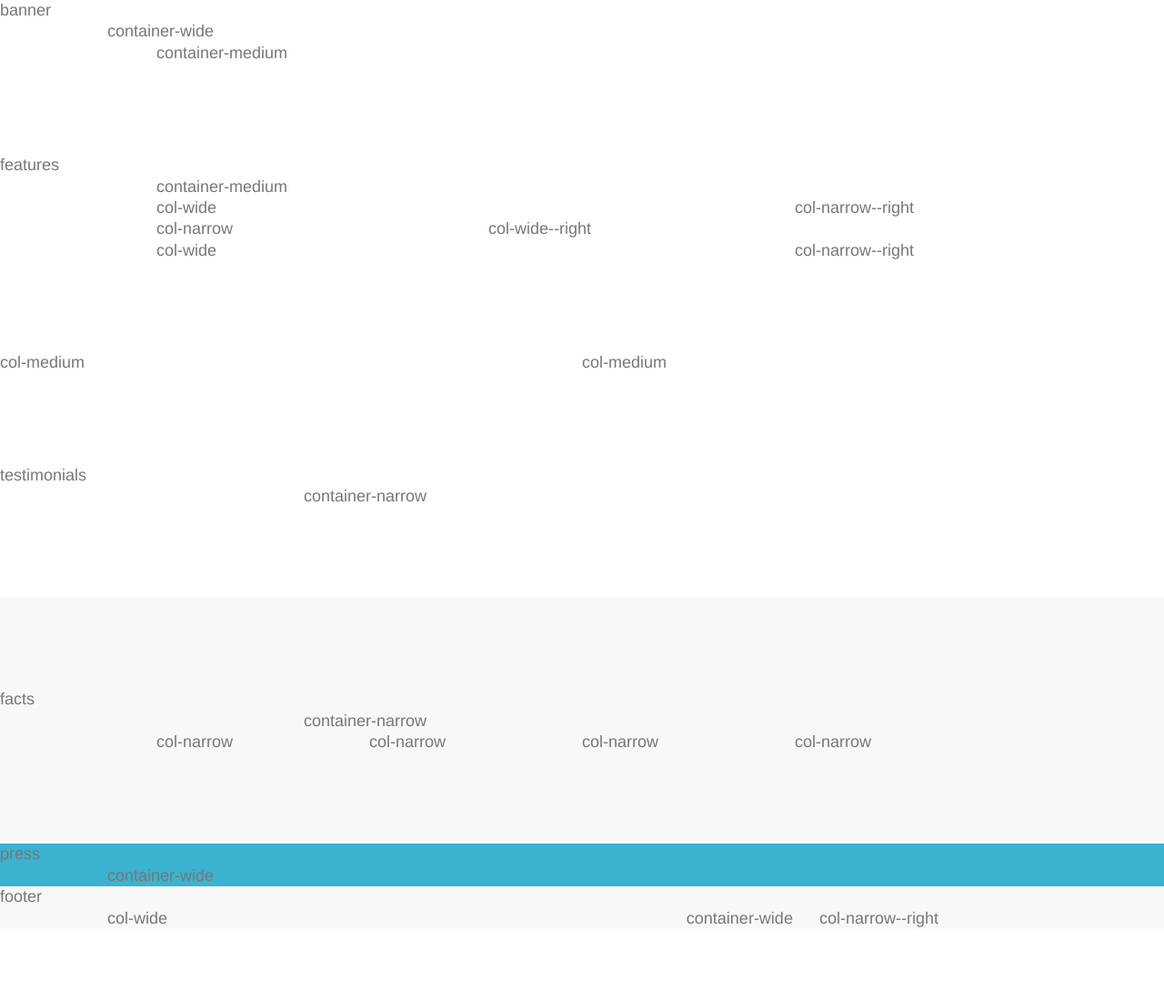
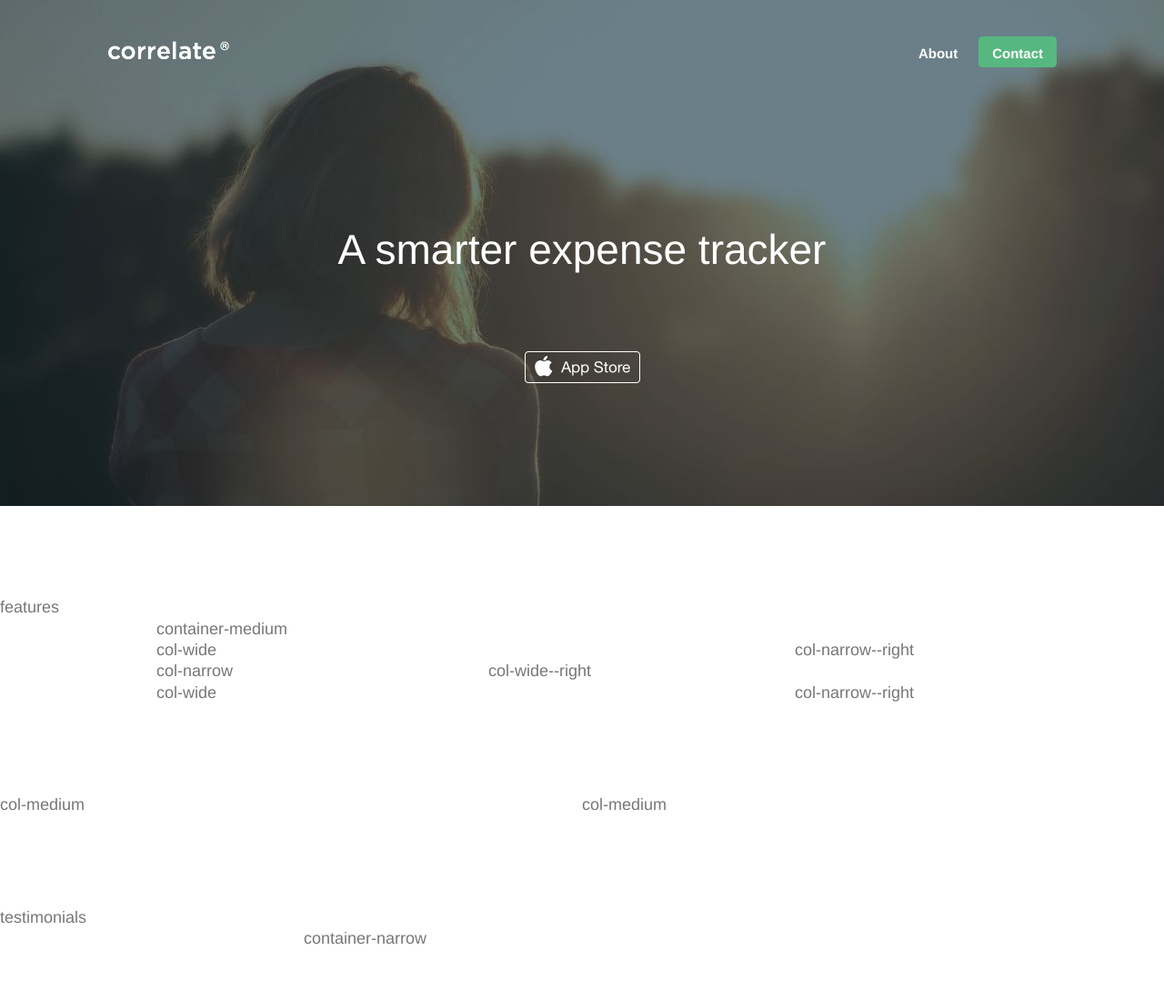
Before and after one commit to JStoneWrites/sitepoint-html-css, a plain HTML site: page index.html in a window 1280 px wide. Shown: the top 1100 px of the page at 91% size. Before the commit the page ends 1021 px from the top, so only its background shows below. Drawn offline with Linux system fonts and the light colour scheme.

Commit message:
End Lesson 5

```diff
--- a/assets/css/modules.css
+++ b/assets/css/modules.css
@@ -1,14 +1,135 @@
 /* ----------------------------
 banner
 ---------------------------- */
+.row--banner
+{
+  background-color: #626e6d;
+  background-image: url(../img/banner-small.jpg);
+  background-repeat: no-repeat;
+  background-position: center;
+  background-size: cover;
+}
+
+@media (min-width: 38em)
+{
+  .row--banner { background-image: url(../img/banner.jpg); }
+}
 
 /* ----------------------------
 header
 ---------------------------- */
+.header
+{
+  padding: 1.25em 1em;
+  /* 20px/16px - 16px/16px */
+}
+
+.header__logo
+{
+  float: left;
+  padding-top: .2em;
+}
+
+.header__nav
+{
+  float: right;
+  width: 150px;
+}
+
+.header__nav ul
+{
+  margin: 0;
+  padding: 0;
+  list-style: none;
+  text-align: right;
+}
+
+.header__nav li
+{
+  display: inline-block;
+  margin: 0;
+}
+
+.header__nav a
+{
+  display: block;
+  margin-right: .2em;
+  padding: 0.6em 1em 0.4em;
+  border-radius: .3em;
+  color: #fff;
+  background: none;
+  font-size: 0.8125em;
+  /* 13px/16px */
+  font-weight: bold;
+  text-decoration: none;
+}
+
+.header__nav-contact a { margin-right: 0; }
+
+.current a
+{
+  color: #fff;
+  background: #56b880;
+}
+
+.header__nav a:focus { background: #000; }
+.header__nav a:hover { background: #3BB2D0; }
+.header__nav a:active { background: #AF0000; }
+
+@media (min-width: 38em)
+{
+  .header
+  {
+    padding: 2.2222em 2em;
+    /* 40px/18px - 36px/18px */
+  }
+
+  .header__nav { width: 12em; }
+
+  .header__nav a
+  {
+    font-size: 0.8333em;
+    /* 15px/18px */
+  }
+}
 
 /* ----------------------------
 banner-content
 ---------------------------- */
+.banner-content
+{
+  padding: 1.875em 1.5em 2.8125em;
+  /* 30px/16px - 24px/16px - 45px/16px */
+  text-align: center;
+}
+
+.banner-content__heading
+{
+  margin: 0 0 1.875em;
+  /* 30px/24px */
+  color: #fff;
+  font-size: 1.5em;
+  /* 24px/16px */
+  font-weight: normal;
+}
+
+@media (min-width: 38em)
+{
+  .banner-content
+  {
+    padding: 7.5em 2em;
+    /* 135px/18px - 36px/18px/16px */
+
+  }
+
+  .banner-content__heading
+  {
+    font-size: 2.5556em;
+    /* 46px/18px */
+  }
+}
+
+
 
 /* ----------------------------
 features
--- a/index.html
+++ b/index.html
@@ -58,12 +58,22 @@
 <body>
 	<!-- banner -->
 	<div class="row row--banner">
-		banner
-		<header class="row container-wide" role="banner">
-			container-wide
+		<header class="row container-wide header" role="banner">
+			<div class="header__logo">
+				<img src="assets/img/logo-correlate.png" alt="correlate">
+			</div>
+			<nav class="header__nav" role="navigation">
+				<ul>
+					<li class="header__nav-about"><a href="#">About</a></li>
+					<li class="header__nav-contact current"><a href="#">Contact</a></li>
+				</ul>
+			</nav>
 		</header>
-		<section class="row container-medium" role="banner">
-			container-medium
+		<section class="row container-medium banner-content">
+			<h1 class="banner-content__heading">
+			A smarter expense tracker
+		</h1>
+			<a href="#"><img src="assets/img/icon-cta.png" alt="App store"></a>
 		</section>
 	</div>
 
```
